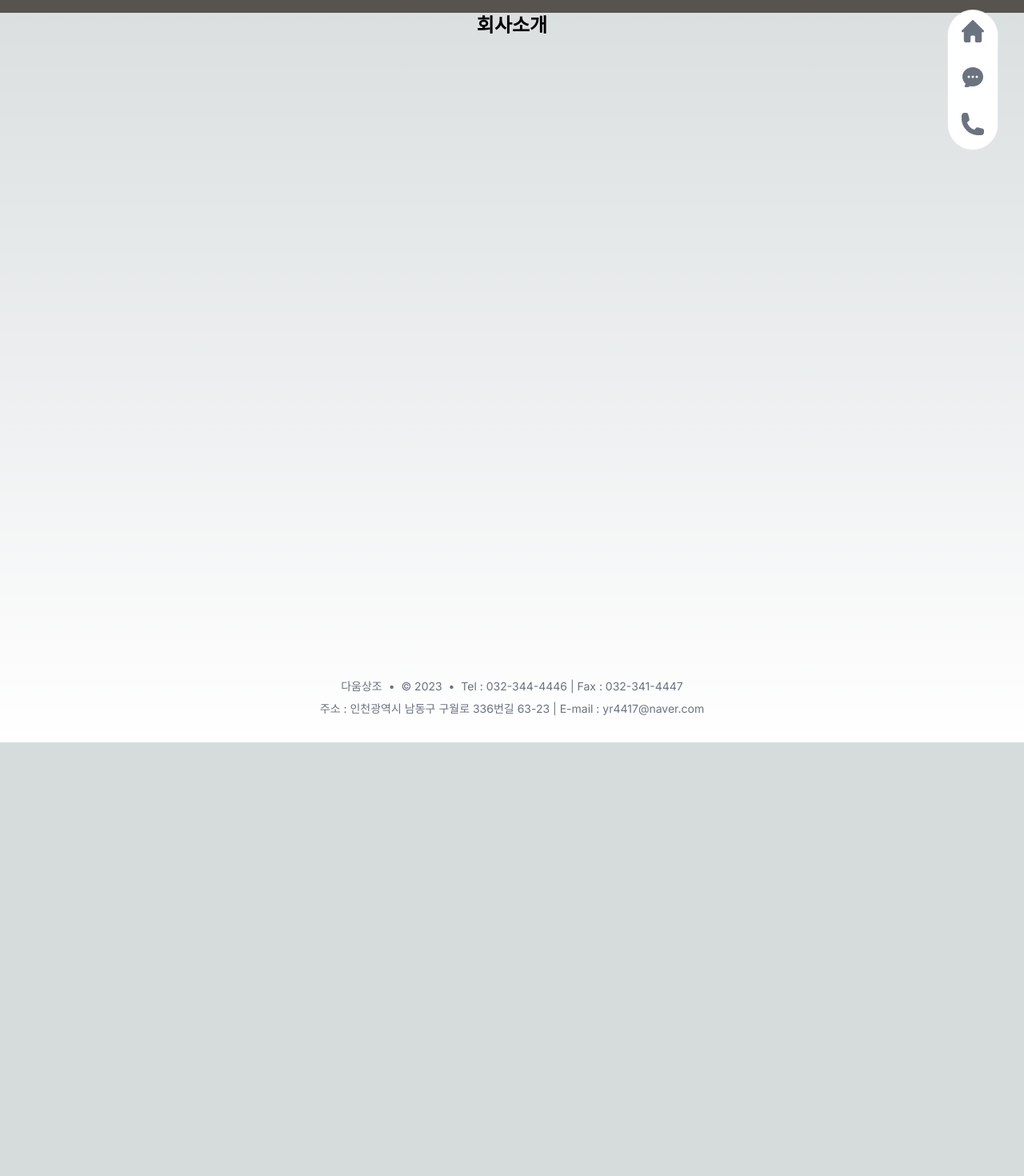
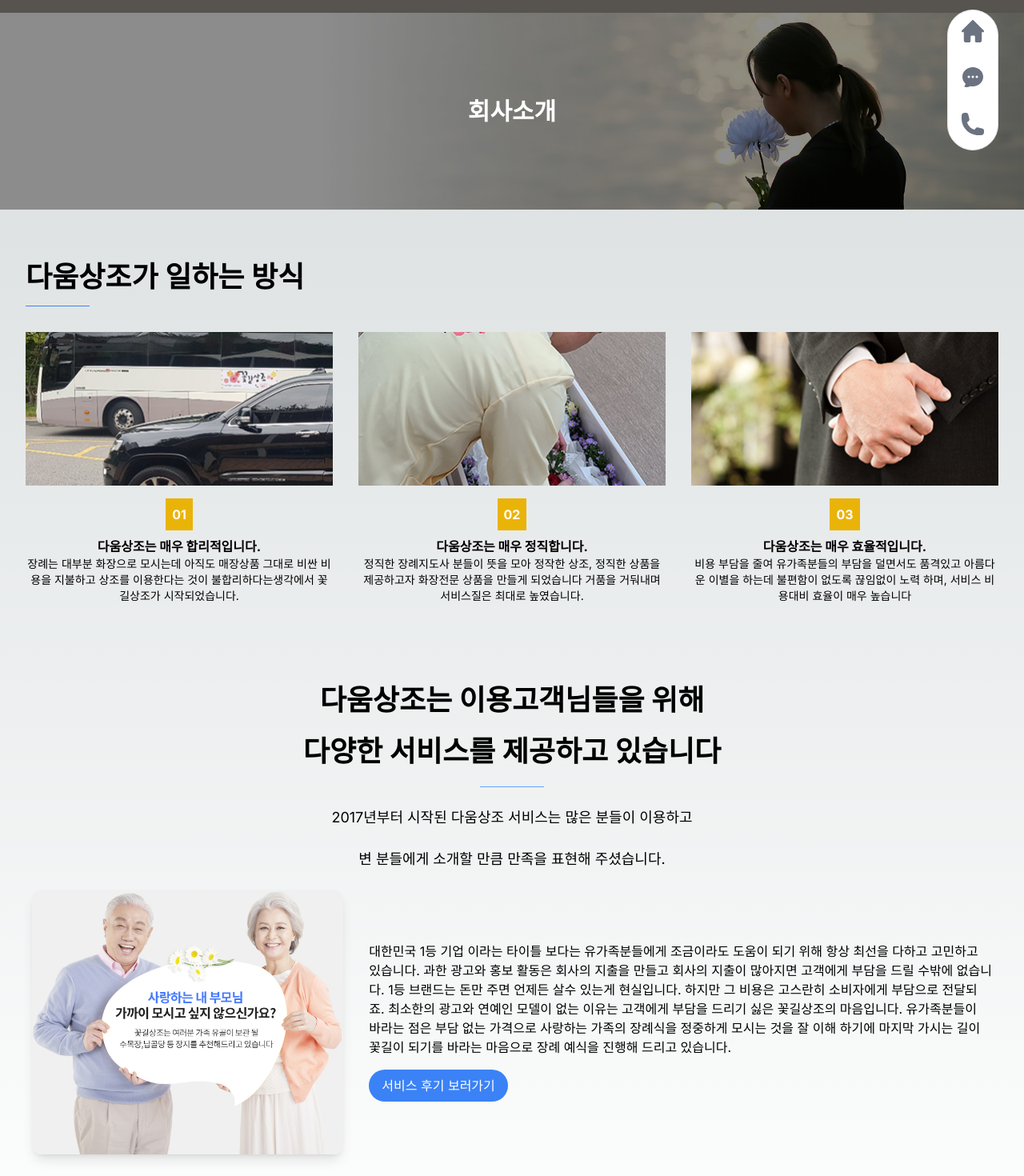
Before and after one commit to yeowool1010/new_DAWOM_funeral, a Next.js app in the folder new_dawom/: page /companyInfo in a window 1280 px wide. Shown: the part 100-1570 px from the top of the page at 80% size. Before the commit the page ends 1028 px from the top, so only its background shows below. Built offline with nearby package versions, Linux system fonts and the light colour scheme; no server answers.

Commit message:
💄 [info] 회사소개페이지 1차구현 완료

```diff
--- a/new_dawom/src/component/company-info/CompanyInfoMain.tsx
+++ b/new_dawom/src/component/company-info/CompanyInfoMain.tsx
@@ -1,9 +1,140 @@
 import { MainContainer } from '../../containers'
+import Image from 'next/image'
 
 export function CompanyInfoMain() {
   return (
-    <MainContainer>
-      <h2 className={`mb-3 text-2xl font-semibold`}>회사소개</h2>
-    </MainContainer>
+    <>
+      <div className="relative w-full h-full overflow-hidden">
+        <Image src="/img/companyInfo/sb_visual.jpg" alt="Description" layout="responsive" width={1000} height={200} />
+        <div className="absolute top-0 left-0 flex items-center justify-center w-full h-full">
+          {/* <p className="text-sm text-white Tab:text-3xl" style={{ marginLeft: '2em' }}>
+            아름다운 이별 다움상조에서 함께 하겠습니다
+          </p> */}
+          <p className="text-lg font-bold text-white Tab:text-3xl">회사소개</p>
+        </div>
+      </div>
+      <MainContainer>
+        <div className="container px-4 py-8 mx-auto space-y-8">
+          <div className="container px-4 py-8 mx-auto">
+            <h1 className="mb-4 text-4xl font-bold">다움상조가 일하는 방식</h1>
+            <hr className="w-20 mb-8 border-blue-500" />
+
+            <div className="flex flex-col Tab:grid Tab:grid-cols-3 Tab:gap-8">
+              {/* 첫 번째 이미지와 텍스트 */}
+              <div className="mb-3">
+                <Image
+                  src="/img/companyInfo/intro01_img1.jpg"
+                  alt="First Image"
+                  width={500}
+                  height={300}
+                  className="object-cover w-full h-48 mb-4"
+                />
+                <div className="text-center">
+                  <span className="inline-block p-2 mb-2 font-bold text-white bg-yellow-500">01</span>
+                  <p className="font-bold">다움상조는 매우 합리적입니다.</p>
+                  <p className="text-sm">
+                    장례는 대부분 화장으로 모시는데 아직도 매장상품 그대로 비싼 비용을 지불하고 상조를 이용한다는 것이
+                    불합리하다는생각에서 꽃길상조가 시작되었습니다.
+                  </p>
+                </div>
+              </div>
+
+              {/* 두 번째 이미지와 텍스트 */}
+              <div className="mb-3">
+                <Image
+                  src="/img/companyInfo/intro01_img2.jpg"
+                  alt="Second Image"
+                  width={500}
+                  height={300}
+                  className="object-cover w-full h-48 mb-4"
+                />
+                <div className="text-center">
+                  <span className="inline-block p-2 mb-2 font-bold text-white bg-yellow-500">02</span>
+                  <p className="font-bold">다움상조는 매우 정직합니다.</p>
+                  <p className="text-sm">
+                    정직한 장례지도사 분들이 뜻을 모아 정작한 상조, 정직한 상품을 제공하고자 화장전문 상품을 만들게
+                    되었습니다 거품을 거둬내며 서비스질은 최대로 높였습니다.
+                  </p>
+                </div>
+              </div>
+
+              {/* 세 번째 이미지와 텍스트 */}
+              <div className="mb-3">
+                <Image
+                  src="/img/companyInfo/intro01_img3.jpg"
+                  alt="Third Image"
+                  width={500}
+                  height={300}
+                  className="object-cover w-full h-48 mb-4"
+                />
+                <div className="text-center">
+                  <span className="inline-block p-2 mb-2 font-bold text-white bg-yellow-500">03</span>
+                  <p className="font-bold">다움상조는 매우 효율적입니다.</p>
+                  <p className="text-sm">
+                    비용 부담을 줄여 유가족분들의 부담을 덜면서도 품격있고 아름다운 이별을 하는데 불편함이 없도록
+                    끊임없이 노력 하며, 서비스 비용대비 효율이 매우 높습니다
+                  </p>
+                </div>
+              </div>
+            </div>
+          </div>
+
+          {/* 하단 섹션 */}
+          {/* <div className="space-y-8">
+            <h2 className="text-2xl font-bold">꽃길상조 이용고객님들을 위해</h2>
+            <h2 className="text-2xl font-bold">다양한 서비스를 제공하고 있습니다</h2>
+            <Image src="/img/companyInfo/intro02_bg.jpg" alt="Bottom Image" width={800} height={400} />
+            <p className="text-lg">
+              2017년부터 시작된 꽃길상조 서비스는 많은 분들이 이용하고 주변 분들에게 소개할 만큼 만족을 표현해
+              주셨습니다.
+            </p>
+            <p>
+              대한민국 1등 기업 이라는 타이틀 보다는 유가족분들에게 조금이라도 도움이 되기 위해 항상 최선을 다하고
+              고민하고 있습니다. 과한 광고와 홍보 활동은 회사의 지출을 만들고 회사의 지출이 많아지면 고객에게 부담을
+              드릴 수밖에 없습니다. 1등 브랜드는 돈만 주면 언제든 살수 있는게 현실입니다. 하지만 그 비용은 고스란히
+              소비자에게 부담으로 전달되죠. 최소한의 광고와 연예인 모델이 없는 이유는 고객에게 부담을 드리기 싫은
+              꽃길상조의 마음입니다. 유가족분들이 바라는 점은 부담 없는 가격으로 사랑하는 가족의 장례식을 정중하게
+              모시는 것을 잘 이해 하기에 마지막 가시는 길이 꽃길이 되기를 바라는 마음으로 장례 예식을 진행해 드리고
+              있습니다.
+            </p>
+          </div> */}
+
+          <div className="container mx-auto space-y-6 Tab:p-6">
+            <h1 className="text-4xl font-bold text-center">다움상조는 이용고객님들을 위해</h1>
+            <h1 className="text-4xl font-bold text-center">다양한 서비스를 제공하고 있습니다</h1>
+            <hr className="w-20 mx-auto mb-4 border-blue-400" />
+
+            <p className="mb-6 text-lg text-center">2017년부터 시작된 다움상조 서비스는 많은 분들이 이용하고</p>
+            <p className="mb-6 text-lg text-center">변 분들에게 소개할 만큼 만족을 표현해 주셨습니다.</p>
+
+            <div className="flex flex-col items-center justify-center Tab:space-x-8 Tab:flex-row">
+              <div className="Tab:w-1/3">
+                <Image
+                  src="/img/companyInfo/intro02_bg.jpg"
+                  alt="Review Image"
+                  className="shadow-lg rounded-xl"
+                  width={800}
+                  height={400}
+                />
+              </div>
+              <div className="space-y-4 Tab:w-2/3">
+                <p className="text-base">
+                  대한민국 1등 기업 이라는 타이틀 보다는 유가족분들에게 조금이라도 도움이 되기 위해 항상 최선을 다하고
+                  고민하고 있습니다. 과한 광고와 홍보 활동은 회사의 지출을 만들고 회사의 지출이 많아지면 고객에게 부담을
+                  드릴 수밖에 없습니다. 1등 브랜드는 돈만 주면 언제든 살수 있는게 현실입니다. 하지만 그 비용은 고스란히
+                  소비자에게 부담으로 전달되죠. 최소한의 광고와 연예인 모델이 없는 이유는 고객에게 부담을 드리기 싫은
+                  꽃길상조의 마음입니다. 유가족분들이 바라는 점은 부담 없는 가격으로 사랑하는 가족의 장례식을 정중하게
+                  모시는 것을 잘 이해 하기에 마지막 가시는 길이 꽃길이 되기를 바라는 마음으로 장례 예식을 진행해 드리고
+                  있습니다.
+                </p>
+                <button className="px-4 py-2 text-white transition duration-300 bg-blue-500 rounded-full hover:bg-blue-600">
+                  서비스 후기 보러가기
+                </button>
+              </div>
+            </div>
+          </div>
+        </div>
+      </MainContainer>
+    </>
   )
 }
--- a/new_dawom/src/containers/MainContainer.tsx
+++ b/new_dawom/src/containers/MainContainer.tsx
@@ -5,5 +5,5 @@ interface Props {
 }
 
 export function MainContainer({ children }: Props) {
-  return <main className="flex flex-col items-center justify-between min-h-screen">{children}</main>
+  return <main className="flex flex-col items-center justify-between min-h-screen ">{children}</main>
 }
```
